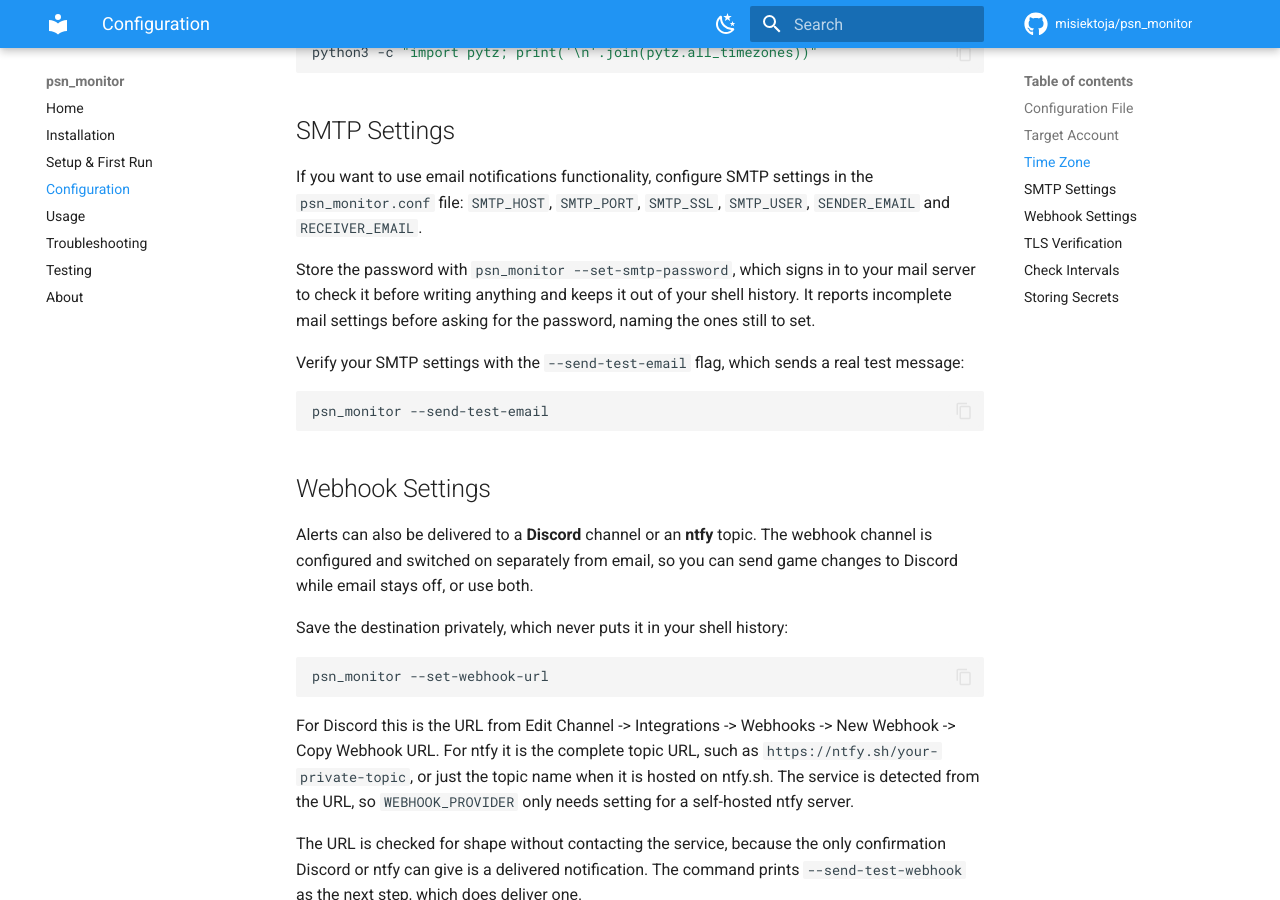
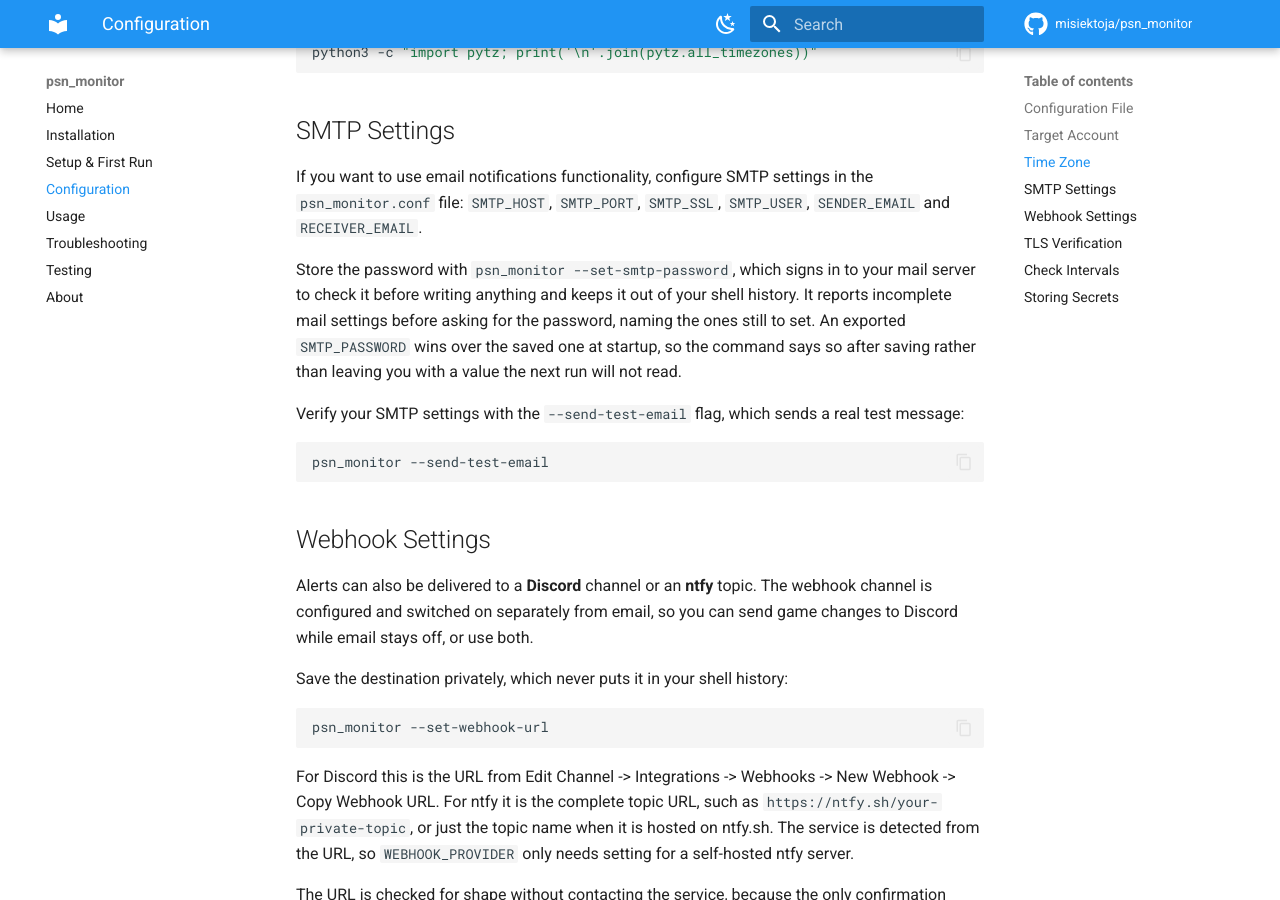
Before and after one commit to misiektoja/psn_monitor, an MkDocs documentation site: the page built from docs/configuration.md, in a window 1280 px wide and 900 px high, scrolled down 1963 px. Built offline with MkDocs 1.6.1 and Material for MkDocs 9.7.7, drawn with Linux system fonts in a browser that asks for light colours; comment, search, counter and statistics services are not loaded.

Commit message:
docs(configuration): say an exported SMTP password is reported after saving

```diff
--- a/docs/configuration.md
+++ b/docs/configuration.md
@@ -74,7 +74,7 @@ python3 -c "import pytz; print('\n'.join(pytz.all_timezones))"
 
 If you want to use email notifications functionality, configure SMTP settings in the `psn_monitor.conf` file: `SMTP_HOST`, `SMTP_PORT`, `SMTP_SSL`, `SMTP_USER`, `SENDER_EMAIL` and `RECEIVER_EMAIL`.
 
-Store the password with `psn_monitor --set-smtp-password`, which signs in to your mail server to check it before writing anything and keeps it out of your shell history. It reports incomplete mail settings before asking for the password, naming the ones still to set.
+Store the password with `psn_monitor --set-smtp-password`, which signs in to your mail server to check it before writing anything and keeps it out of your shell history. It reports incomplete mail settings before asking for the password, naming the ones still to set. An exported `SMTP_PASSWORD` wins over the saved one at startup, so the command says so after saving rather than leaving you with a value the next run will not read.
 
 Verify your SMTP settings with the `--send-test-email` flag, which sends a real test message:
 
```
